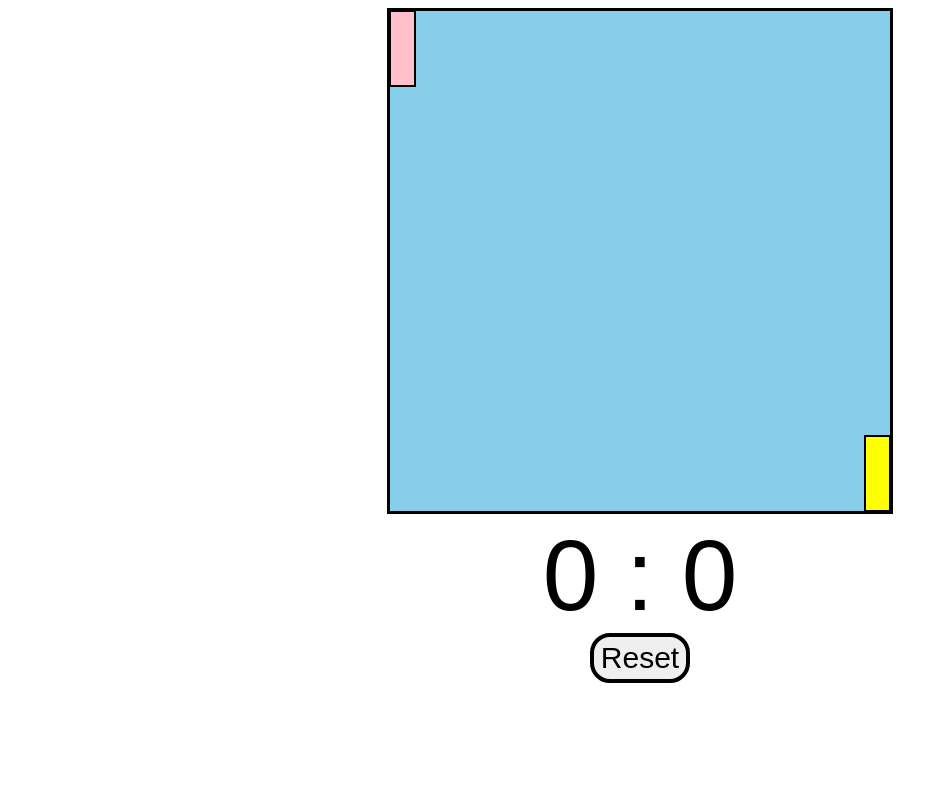
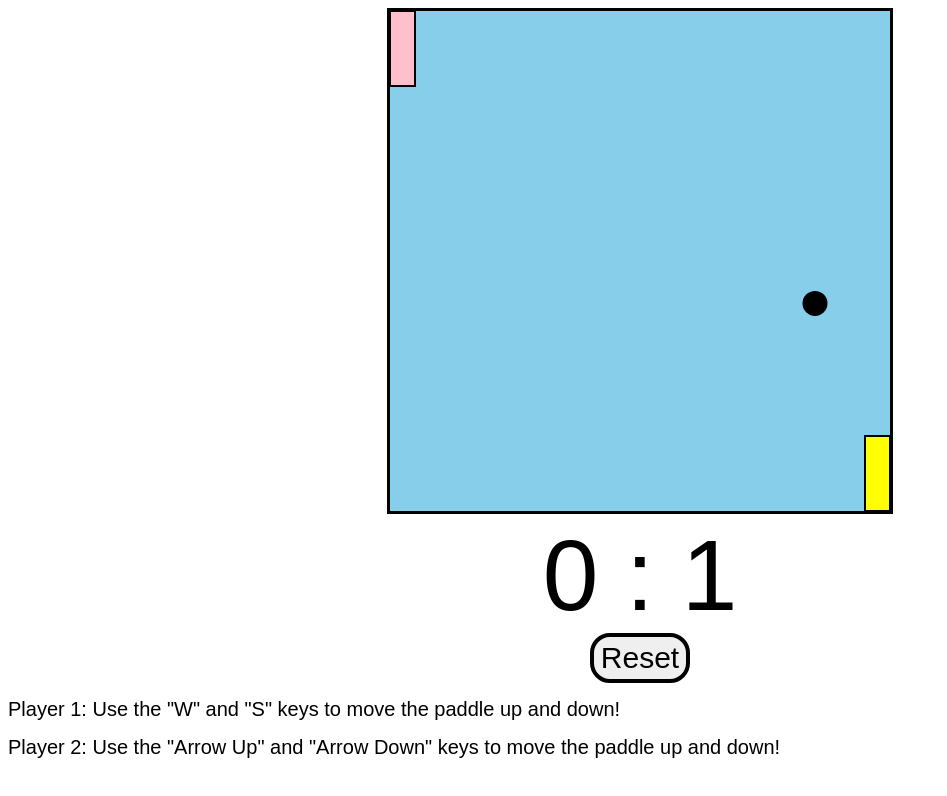
Before and after one commit to MarcoC8/2D-Project, a plain HTML site: page index.html in a window 1280 px wide. Both pictures are taken after a click on the button "Reset". Shown: the whole page, without its empty margins (0-947 px from the left). Drawn offline with Linux system fonts and the light colour scheme.

Commit message:
3rd commit

```diff
--- a/index.html
+++ b/index.html
@@ -14,5 +14,11 @@
     <button id="resetButton"> Reset</button>
     <script src ="index.js"></script>
     </div>
+    <div id="player1Info">
+        <span>Player 1: Use the "W" and "S" keys to move the paddle up and down!</span>
+    </div>
+    <div id="player2Info">
+        <span>Player 2: Use the "Arrow Up" and "Arrow Down" keys to move the paddle up and down!</span>
+    </div>
 </body>
 </html>
--- a/index.js
+++ b/index.js
@@ -15,19 +15,20 @@ let ballY = boardHeight / 2;
 let ballSpeed;
 let ballXTragectory = 0;
 let ballYTragectory = 0;
-let intervalId;
 let player1Score = 0;
 let player2Score = 0;
 
+resetButton.addEventListener("click", resetGame);
+
 // Paddles for player 1 and 2.
 
-const paddle1 = {
+let paddle1 = {
     width: 25,
     height: 75,
     x: 0,
     y: 0
 };
-const paddle2 = {
+let paddle2 = {
     width: 25,
     height: 75,
     x: boardWidth - 25,
@@ -53,23 +54,19 @@ function paddleMovement(){
     window.addEventListener('keydown', function(event){
 
         if(event.code === 'KeyW'){
-            paddle1.y -= 20;
-            //clearBoard();
+            paddle1.y -= 30;
           }
 
           if(event.code === 'KeyS'){
-            paddle1.y += 20;
-            //clearBoard();
+            paddle1.y += 30;
           }
 
           if(event.code === 'ArrowUp'){
-            paddle2.y -= 20;
-            //clearBoard();
+            paddle2.y -= 30;
           }
 
           if(event.code === 'ArrowDown'){
-            paddle2.y += 20;
-            //clearBoard();
+            paddle2.y += 30;
           }
 
       })
@@ -84,12 +81,10 @@ function ball (ballX, ballY){
     ctx.lineWidth = 2;
     ctx.beginPath();
     ctx.arc(ballX, ballY, 12.5, 0, 2 * Math.PI)
-    //ctx.stroke();
     ctx.fill();
     ctx.closePath()
     };
 
-    // ball(ballX, ballY);
 
 function newBall (){
         ballSpeed = 1;
@@ -107,8 +102,6 @@ function newBall (){
         }
         ballX = boardWidth / 2;
         ballY = boardHeight / 2;
-        //ball(ballX, ballY);
-        // clearBoard();
     };
 
 
@@ -116,23 +109,9 @@ function newBall (){
     function moveBall(){
         ballX += (ballSpeed * ballXTragectory);
         ballY += (ballSpeed * ballYTragectory);
-        console.log(ballX);
-        // clearBoard();
-        //newBall();
         ball(ballX, ballY)
     };
 
-    //moveBall();
-
-
-// function clearBoard (){
-//     ctx.clearRect(0, 0, boardWidth, boardHeight)
-//     paddles();
-//     ball(ballX, ballY);
-//     //newBall();
-//     // moveBall();
-
-// };
 
 newBall();
 
@@ -140,6 +119,71 @@ let singleFrameAnimation = () => {
     ctx.clearRect(0, 0, boardWidth, boardHeight);
     moveBall();
     paddles();
+    ballBounce();
 }
 
 setInterval(singleFrameAnimation, 16)
+
+function updateScore(){
+    score.textContent = `${player1Score} : ${player2Score}`;
+};
+
+// Collision for the ball. Including the top and bottom of the canvas, and also the paddles.
+
+function ballBounce(){
+    if(ballY <= 0 + 12.5){
+        ballYTragectory *= -1;
+    }
+    if(ballY >= boardHeight - 12.5){
+        ballYTragectory *= -1;
+    }
+    if(ballX <= 0){
+        player2Score+=1;
+        updateScore();
+        newBall();
+        return;
+    }
+    if(ballX >= boardWidth){
+        player1Score+=1;
+        updateScore();
+        newBall();
+        return;
+    }
+    if(ballX <= (paddle1.x + paddle1.width + 12.5)){
+        if(ballY > paddle1.y && ballY < paddle1.y + paddle1.height){
+            ballXTragectory *= -1;
+            ballSpeed += 1;
+        }
+    }
+    if(ballX >= (paddle2.x - 12.5)){
+        if(ballY > paddle2.y && ballY < paddle2.y + paddle2.height){
+            ballXTragectory *= -1;
+            ballSpeed += 1;
+}
+    }
+};
+
+
+function resetGame(){
+    player1Score = 0;
+    player2Score = 0;
+    paddle1 = {
+        width: 25,
+        height: 75,
+        x: 0,
+        y: 0
+    };
+    paddle2 = {
+        width: 25,
+        height: 75,
+        x: boardWidth - 25,
+        y: boardHeight - 75
+    };
+    ballSpeed = 1;
+    ballX = 0;
+    ballY = 0;
+    ballXTragectory = 0;
+    ballYTragectory = 0;
+    singleFrameAnimation();
+    updateScore();
+}
--- a/style.css
+++ b/style.css
@@ -20,3 +20,13 @@
     border-radius: 20px;
     cursor: pointer;
 }
+
+#player1Info {
+    padding-top: 15px;
+    padding-bottom: 15px;
+}
+
+span {
+    font-family: Arial, Helvetica, sans-serif;
+    font-size: 20px;
+}
```
